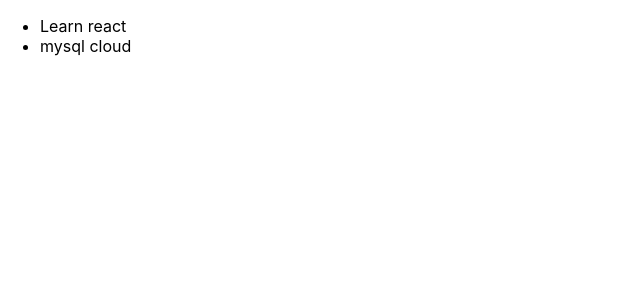
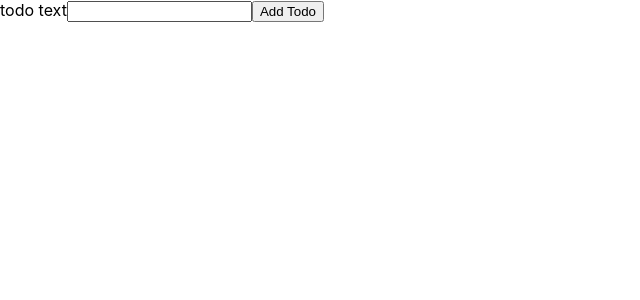
Before and after one commit to paalss/React-app-23-ts, a React (Create React App) app: page / in a window 1280 px wide. Shown: the top 300 px of the page, without its empty margins (0-640 px from the left). Built offline with nearby package versions, Linux system fonts and the light colour scheme.

Commit message:
Add new todo. Ref, state, funksjons type annotation

```diff
--- a/src/App.tsx
+++ b/src/App.tsx
@@ -1,13 +1,20 @@
+import { useState } from 'react';
+import NewTodo from './components/NewTodo';
 import Todos from './components/Todos';
 import Todo from './models/todo'
 
 function App() {
-  const todos = [
-    new Todo('Learn react'),
-    new Todo('mysql cloud')
-  ]
+  const [todos, setTodos] = useState<Todo[]>([])
+
+  const addTodoHandler = (text: string) => {
+    const newTodo = new Todo(text)
+    setTodos((prevState) => {
+      return [...prevState, newTodo]
+    })
+  }
   return (
     <div>
+      <NewTodo onAddTodo={addTodoHandler} />
       <Todos items={todos} />
     </div>
   );
--- /dev/null
+++ b/src/components/NewTodo.tsx
@@ -0,0 +1,31 @@
+import React, { useRef } from "react"
+
+const NewTodo: React.FC<{ onAddTodo: (text: string) => void }> = (props) => {
+  const inputRef = useRef<HTMLInputElement>(null)
+
+  //  FormEvent: form submission
+  //  MouseEvent: onClick
+  const submitHandler = (event: React.FormEvent) => {
+    event.preventDefault()
+
+    // ts skjønner ikke at inputRef ikke possibly kan extracte denne value før form submission
+    // ?: ta høyde for at den kan være null. try to get me that value, if not, store null.
+    // !: du vet at possibly null value vil aldri kan være null. Når du er 100% sikker på at det ikke kan bli null
+    const enteredText = inputRef.current!.value
+
+    if (enteredText.trim().length === 0) {
+      return
+    }
+
+    props.onAddTodo(enteredText)
+  }
+
+  return (
+    <form onSubmit={submitHandler}>
+      <label htmlFor="text">todo text</label>
+      <input type="text" id="text" ref={inputRef} />
+      <button>Add Todo</button>
+    </form>
+  )
+}
+export default NewTodo
```
Also changed, not shown: 1 other file (tests, documents, lock files or other folders).
